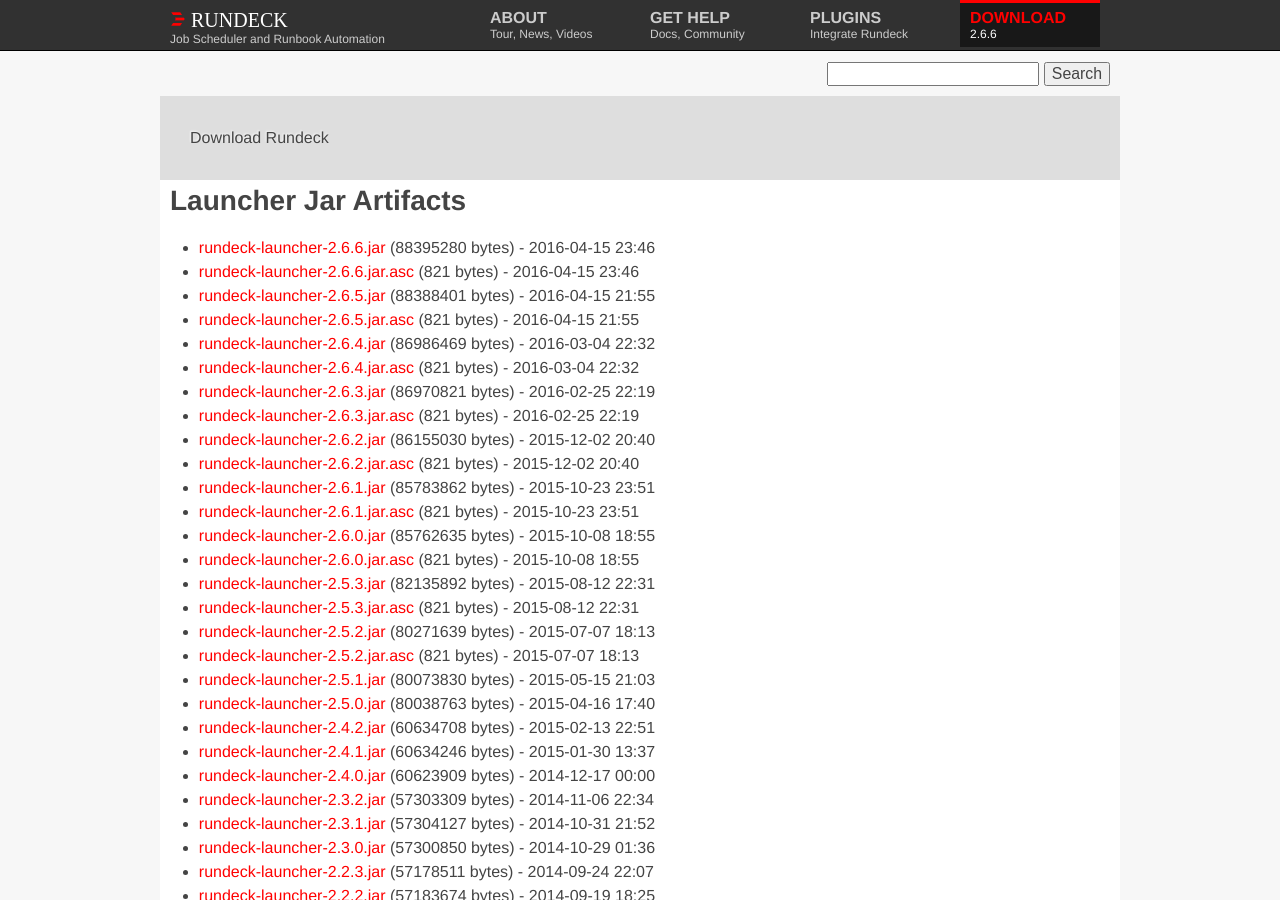
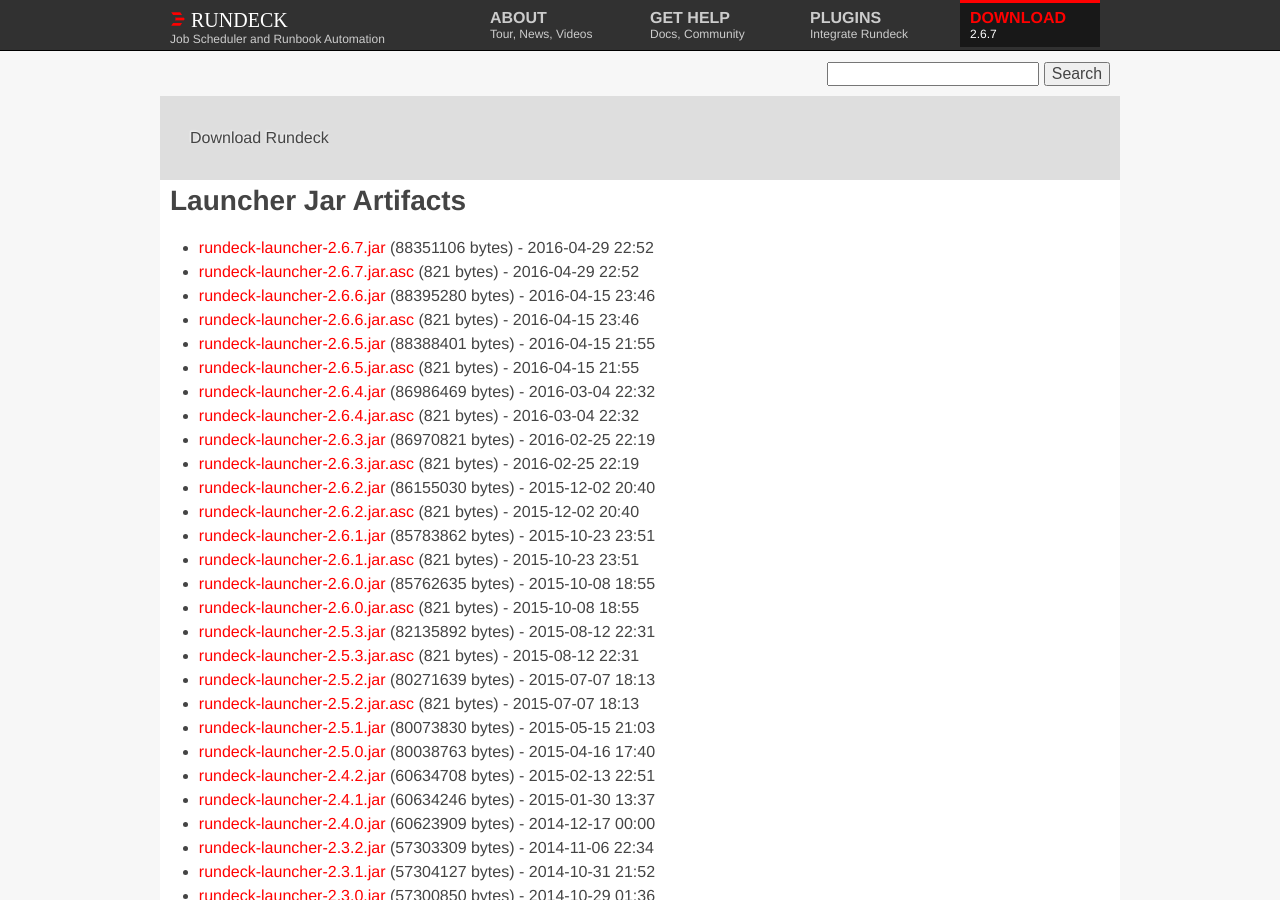
Before and after one commit to rundeck/rundeck-ghpages, a Jekyll site: the page built from download/jar/index.md, in a window 1280 px wide and 900 px high. Built offline with Jekyll 4.4.1, drawn with Linux system fonts in a browser that asks for light colours; nearby versions of some CDN libraries.

Commit message:
Update site to 2.6.7 download links

```diff
--- a/_config.yml
+++ b/_config.yml
@@ -1,16 +1,16 @@
 baseurl: ""
 url: ""
 full_url: "http://www.rundeck.org"
-rd_version: "2.6.6"
-rd_jar_name: "rundeck-launcher-2.6.6.jar"
-rd_jar_sha: "4327248666a0cab2afb8f00555e442fac26c8070"
-rd_jar_url: "http://download.rundeck.org/jar/rundeck-launcher-2.6.6.jar"
-rd_jar_size: "88395280"
-rd_deb_name: "rundeck-2.6.6-1-GA.deb"
-rd_deb_url: "http://download.rundeck.org/deb/rundeck-2.6.6-1-GA.deb"
-rd_deb_sha: "80c34da2897dfd339758d62e3dbfd35ad116d41d"
-rd_deb_size: "101012718"
-rd_zipball: "https://github.com/rundeck/rundeck/zipball/v2.6.6"
-rd_tarball: "https://github.com/rundeck/rundeck/tarball/v2.6.6"
-rd_releasenotes: "https://github.com/rundeck/rundeck/blob/v2.6.6/RELEASE.md"
+rd_version: "2.6.7"
+rd_jar_name: "rundeck-launcher-2.6.7.jar"
+rd_jar_sha: "3507dd797691fd314d12eb46374dd37724d00da2"
+rd_jar_url: "http://download.rundeck.org/jar/rundeck-launcher-2.6.7.jar"
+rd_jar_size: "88351106"
+rd_deb_name: "rundeck-2.6.7-1-GA.deb"
+rd_deb_url: "http://download.rundeck.org/deb/rundeck-2.6.7-1-GA.deb"
+rd_deb_sha: "afaef2b13756636057cef426d8d40b441d80e7bc"
+rd_deb_size: "101028776"
+rd_zipball: "https://github.com/rundeck/rundeck/zipball/v2.6.7"
+rd_tarball: "https://github.com/rundeck/rundeck/tarball/v2.6.7"
+rd_releasenotes: "https://github.com/rundeck/rundeck/blob/v2.6.7/RELEASE.md"
 markdown: kramdown
--- a/download/jar/index.md
+++ b/download/jar/index.md
@@ -3,6 +3,8 @@
 layout: download
 download_type: Launcher Jar
 ---
+* [rundeck-launcher-2.6.7.jar](http://download.rundeck.org/jar/rundeck-launcher-2.6.7.jar) (88351106 bytes) - 2016-04-29 22:52
+* [rundeck-launcher-2.6.7.jar.asc](http://download.rundeck.org/jar/rundeck-launcher-2.6.7.jar.asc) (821 bytes) - 2016-04-29 22:52
 * [rundeck-launcher-2.6.6.jar](http://download.rundeck.org/jar/rundeck-launcher-2.6.6.jar) (88395280 bytes) - 2016-04-15 23:46
 * [rundeck-launcher-2.6.6.jar.asc](http://download.rundeck.org/jar/rundeck-launcher-2.6.6.jar.asc) (821 bytes) - 2016-04-15 23:46
 * [rundeck-launcher-2.6.5.jar](http://download.rundeck.org/jar/rundeck-launcher-2.6.5.jar) (88388401 bytes) - 2016-04-15 21:55
```
Also changed, not shown: download/deb/index.md (+1 -0 lines), download/rpm/index.md (+2 -0 lines), download/war/index.md (+2 -0 lines).
